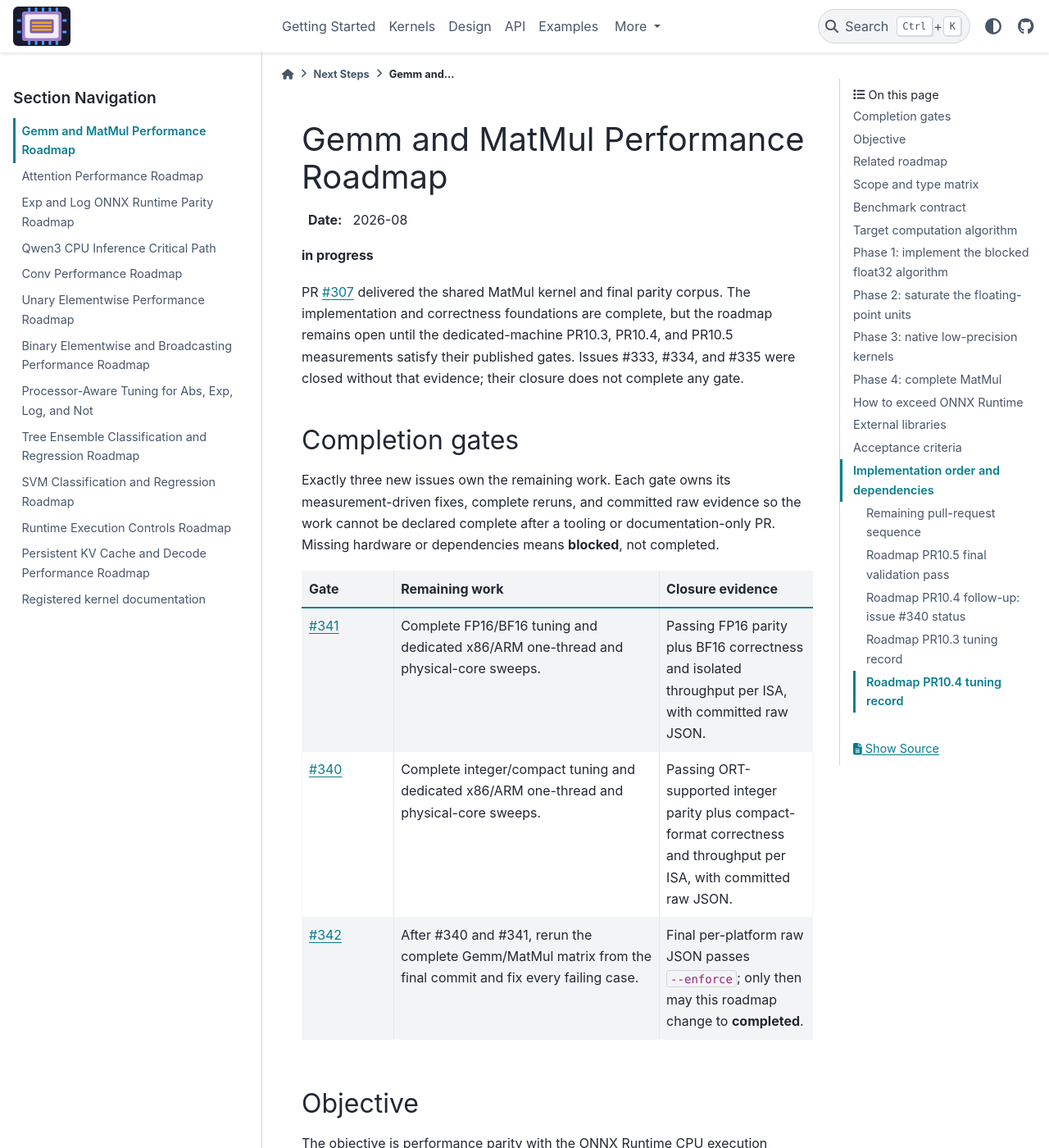
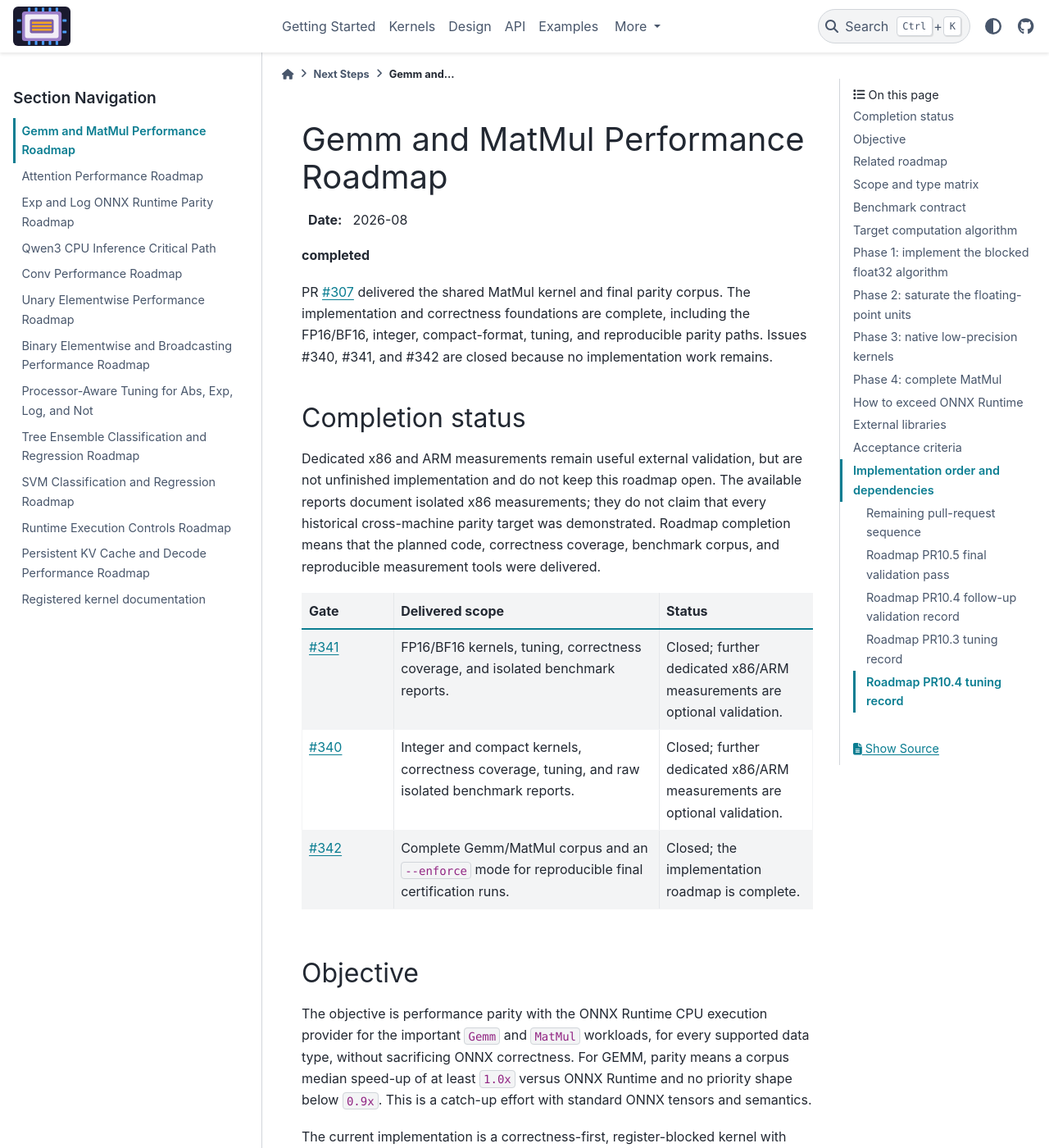
Before and after one commit to xadupre/onnx-light-cpu, a Sphinx documentation site: the page built from docs/next_steps/2026/2026_08_gemm_matmul.rst, in a window 1280 px wide and 1400 px high. Shown: the whole window at 82% size. Built offline with Sphinx 7.4.7 and the PyData theme 0.15.4, drawn with Linux system fonts in a browser that asks for light colours; pages that are not in the unit, such as notebooks, are missing from menus; some of the changed text lies outside the part shown.

Commit message:
Mark GEMM roadmap implementation complete (#347)
Co-authored-by: Copilot <223556219+Copilot@users.noreply.github.com>

```diff
--- a/docs/next_steps/2026/2026_08_gemm_matmul.rst
+++ b/docs/next_steps/2026/2026_08_gemm_matmul.rst
@@ -3,45 +3,43 @@ Gemm and MatMul Performance Roadmap
 
 :Date: 2026-08
 
-**in progress**
+**completed**
 
 PR `#307 <https://github.com/xadupre/onnx-light-cpu/pull/307>`_
 delivered the shared MatMul kernel and final parity corpus. The implementation
-and correctness foundations are complete, but the roadmap remains open until
-the dedicated-machine PR10.3, PR10.4, and PR10.5 measurements satisfy their
-published gates. Issues #333, #334, and #335 were closed without that evidence;
-their closure does not complete any gate.
-
-Completion gates
-----------------
-
-Exactly three new issues own the remaining work. Each gate owns its
-measurement-driven fixes, complete reruns, and committed raw evidence so the
-work cannot be declared complete after a tooling or documentation-only PR.
-Missing hardware or dependencies means **blocked**, not completed.
+and correctness foundations are complete, including the FP16/BF16, integer,
+compact-format, tuning, and reproducible parity paths. Issues #340, #341, and
+#342 are closed because no implementation work remains.
+
+Completion status
+-----------------
+
+Dedicated x86 and ARM measurements remain useful external validation, but are
+not unfinished implementation and do not keep this roadmap open. The available
+reports document isolated x86 measurements; they do not claim that every
+historical cross-machine parity target was demonstrated. Roadmap completion
+means that the planned code, correctness coverage, benchmark corpus, and
+reproducible measurement tools were delivered.
 
 .. list-table::
    :header-rows: 1
    :widths: 18 52 30
 
    * - Gate
-     - Remaining work
-     - Closure evidence
+     - Delivered scope
+     - Status
    * - `#341 <https://github.com/xadupre/onnx-light-cpu/issues/341>`_
-     - Complete FP16/BF16 tuning and dedicated x86/ARM one-thread and
-       physical-core sweeps.
-     - Passing FP16 parity plus BF16 correctness and isolated throughput per
-       ISA, with committed raw JSON.
+     - FP16/BF16 kernels, tuning, correctness coverage, and isolated benchmark
+       reports.
+     - Closed; further dedicated x86/ARM measurements are optional validation.
    * - `#340 <https://github.com/xadupre/onnx-light-cpu/issues/340>`_
-     - Complete integer/compact tuning and dedicated x86/ARM one-thread and
-       physical-core sweeps.
-     - Passing ORT-supported integer parity plus compact-format correctness and
-       throughput per ISA, with committed raw JSON.
+     - Integer and compact kernels, correctness coverage, tuning, and raw
+       isolated benchmark reports.
+     - Closed; further dedicated x86/ARM measurements are optional validation.
    * - `#342 <https://github.com/xadupre/onnx-light-cpu/issues/342>`_
-     - After #340 and #341, rerun the complete Gemm/MatMul matrix from the final
-       commit and fix every failing case.
-     - Final per-platform raw JSON passes ``--enforce``; only then may this
-       roadmap change to **completed**.
+     - Complete Gemm/MatMul corpus and an ``--enforce`` mode for reproducible
+       final certification runs.
+     - Closed; the implementation roadmap is complete.
 
 Objective
 ---------
@@ -1333,7 +1331,8 @@ fallbacks are ordered. Completed rows remain visible so scope is not lost.
        median with no priority case below 0.9x where the type is supported.
        The PR contains measurement-driven tuning only.
      - PR10.1
-     - Open (`#341 <https://github.com/xadupre/onnx-light-cpu/issues/341>`_).
+     - Implemented; `#341
+       <https://github.com/xadupre/onnx-light-cpu/issues/341>`_ is closed.
        The earlier #333 was closed without the required dedicated-machine
        parity evidence. The `first tuning pass in #267
        <https://github.com/xadupre/onnx-light-cpu/pull/267>`_ raises the 18-case
@@ -1348,14 +1347,16 @@ fallbacks are ordered. Completed rows remain visible so scope is not lost.
        ``compact_gemm_throughput`` through the tunable ``GemmHalfPlan`` and
        runs pinned one-thread/two-physical-core ``MC``/``NC``/``KC`` sweeps on
        an isolated x86 host, finding every setting within noise of the
-       automatic default. These diagnostic results do not close #341.
+       automatic default. These reports remain diagnostic rather than
+       cross-machine certification.
    * - Roadmap PR10.4
      - Integer and compact-format performance gate.
      - Dedicated-machine results are published per type and ISA. Types
        supported by ONNX Runtime reach at least 1.0x median with no priority
        case below 0.9x; unsupported types publish correctness and throughput.
      - PR10.2
-     - Open (`#340 <https://github.com/xadupre/onnx-light-cpu/issues/340>`_).
+     - Implemented; `#340
+       <https://github.com/xadupre/onnx-light-cpu/issues/340>`_ is closed.
        The earlier #334 was closed without the required dedicated-machine
        end-to-end parity evidence. The `first tuning pass in #274
        <https://github.com/xadupre/onnx-light-cpu/pull/274>`_ adds the integer
@@ -1370,21 +1371,22 @@ fallbacks are ordered. Completed rows remain visible so scope is not lost.
        fixes a measured INT4/UINT4 unpacking regression (``skinny_n`` rises
        from 0.49 to 12.70 GOPS) and publishes complete raw JSON samples for
        INT8, INT4, E4M3, and E5M2 alongside FP16/BF16. These isolated results
-       do not close #340.
+       are retained as diagnostic measurements.
    * - Roadmap PR10.5
-     - Final blocking GEMM parity gate.
+     - Final GEMM parity tooling and regression gate.
      - Raw dedicated-machine results cover Gemm, shared MatMul, batched paths,
        every priority platform, and every supported type. FP32, FP64, and each
        type supported by ONNX Runtime reach at least 1.0x median performance
-       with no priority case below 0.9x. The PR remains open while any target
-       fails. The separate :doc:`Attention roadmap <2026_08_attention>` starts
-       after this gate closes.
+       with no priority case below 0.9x. These historical certification targets
+       remain available for dedicated-machine validation. The separate
+       :doc:`Attention roadmap <2026_08_attention>` may proceed independently.
      - PR10.3, PR10.4
-     - Open (`#342 <https://github.com/xadupre/onnx-light-cpu/issues/342>`_),
-       blocked on #340 and #341. The earlier #335 was closed by a documentation
-       PR that explicitly did not run the gate; see the PR10.5 record below.
-
-Roadmap PR10.5 is the final Gemm and MatMul roadmap PR.
+     - Implemented; `#342
+       <https://github.com/xadupre/onnx-light-cpu/issues/342>`_ is closed. The
+       complete certification command remains available for optional
+       cross-machine validation.
+
+Roadmap PR10.5 completed the Gemm and MatMul implementation roadmap.
 
 The reproducible gate command is ``tools/benchmark_gemm_parity.py
 --operator all --dtype all --threads 1 --output gemm_matmul_parity_results.json``.
@@ -1427,15 +1429,14 @@ ONNX Runtime and onnx-light installed::
 Repeat with physical-core affinity and thread count, then pass ``--enforce``
 once every priority case reaches the 1.0x median / 0.9x minimum gate.
 
-Roadmap PR10.4 follow-up: issue #340 status
-~~~~~~~~~~~~~~~~~~~~~~~~~~~~~~~~~~~~~~~~~~~
-
-`Issue #340 <https://github.com/xadupre/onnx-light-cpu/issues/340>`_ reopens
-the integer/compact gate because #334 was closed without the dedicated-machine
-pinned one-thread/physical-core sweeps and without the ``MatMulInteger``/
-``QLinearMatMul`` ONNX Runtime parity reruns its closure rule requires. This
-pass records exactly what this sandbox can and cannot verify so the issue is
-not closed again on incomplete evidence.
+Roadmap PR10.4 follow-up validation record
+~~~~~~~~~~~~~~~~~~~~~~~~~~~~~~~~~~~~~~~~~~
+
+`Issue #340 <https://github.com/xadupre/onnx-light-cpu/issues/340>`_ was created
+to revisit the integer/compact gate after #334 closed without dedicated-machine
+pinned one-thread/physical-core sweeps or ``MatMulInteger``/``QLinearMatMul``
+ONNX Runtime parity reruns. This pass records exactly what its sandbox could
+and could not verify.
 
 What this sandbox reproduces: ``test_gemm_kernel`` (64 passed, 3 skipped for
 missing AVX-512FP16/AVX-512BF16/AMX-BF16 hardware), ``test_gemm_plan`` (31
@@ -1463,14 +1464,10 @@ this run (cloud hypervisor, shared vCPUs, no pinned frequency) also does not
 qualify as the "dedicated" machine the issue and its closure rule require
 even where the parity tools could run.
 
-Per the issue's closure rule, a missing runner, dependency, or dedicated
-machine keeps the issue **blocked**, so #340 remains open. No PR resolving
-only this sandbox-visible portion of the work may use ``Fixes``/``Closes``
-against #340; the dedicated-machine ``MatMulInteger``/``QLinearMatMul`` ONNX
-Runtime sweeps and INT4/UINT4/Float8 correctness-and-throughput evidence
-still need to be produced and committed under
-``docs/next_steps/2026/data/`` from a real dedicated x86 machine and a real
-dedicated ARM machine before this gate can close.
+#340 is now closed because the integer and compact implementation is complete.
+Dedicated-machine ``MatMulInteger``/``QLinearMatMul`` ONNX Runtime sweeps and
+INT4/UINT4/Float8 correctness-and-throughput reports from real x86 and ARM
+machines remain optional external validation.
 
 Roadmap PR10.3 tuning record
 ~~~~~~~~~~~~~~~~~~~~~~~~~~~~
@@ -1545,32 +1542,27 @@ kernel change is made from this pass. The
 <data/2026_08_gemm_fp16_bf16_compact_physical_cores.json>` record every sample
 alongside the metadata above.
 
-This pass does not close #341: the sandbox running it has no ``onnxruntime``
-or ``onnx-light`` install, so it cannot reproduce the FLOAT16-vs-ONNX-Runtime
-``benchmark_gemm_parity.py`` median/minimum gate, and it has no ARM hardware.
-The isolated instrument above is ready for the required dedicated x86 and ARM
-one-thread and physical-core sweeps; #341 stays open until those pinned
-``benchmark_gemm_parity.py`` FP16 parity runs reach the 1.0x median / 0.9x
-minimum gates and BF16 correctness and isolated throughput are published per
-ISA.
-
-The published numbers above are diagnostic WSL measurements, not the
-dedicated-machine evidence required to close PR10.3. ONNX Runtime 1.28.0 does
+The sandbox running this pass had no ``onnxruntime`` or ``onnx-light`` install
+and no ARM hardware, so it could not reproduce the FLOAT16-vs-ONNX-Runtime
+``benchmark_gemm_parity.py`` median/minimum gate. The isolated instrument
+remains available for optional dedicated x86 and ARM one-thread and
+physical-core validation.
+
+The published numbers above are diagnostic WSL measurements, not
+cross-machine certification. ONNX Runtime 1.28.0 does
 not implement CPU BFLOAT16 Gemm on this host, so BFLOAT16 remains an isolated
-throughput measurement rather than a parity ratio. ARM results are also still
-required.
-
-The remaining PR10.3 order, tracked entirely by #341, is:
+throughput measurement rather than a parity ratio. The existing reports contain
+no ARM results.
+
+Possible follow-up validation and tuning, outside the completed roadmap, is:
 
 #. Fix physical-core scaling. A ten-thread diagnostic corpus reaches only
    0.309x median after the tiny split-K correction, with high variance and a
    0.040x minimum; partition packed B panels across reusable physical-core
    tasks and eliminate per-invocation pool and allocation costs before
    retuning MC/NC/KC.
-#. Run dedicated x86 and ARM sweeps. Publish one-thread and physical-core raw
-   samples, dispersion, FP16 parity, and isolated BF16 throughput per ISA. Keep
-   #341 open until every supported platform reaches the stated 1.0x median and
-   0.9x minimum gates.
+#. Run dedicated x86 and ARM sweeps and publish one-thread and physical-core
+   raw samples, dispersion, FP16 parity, and isolated BF16 throughput per ISA.
 
 Roadmap PR10.4 tuning record
 ~~~~~~~~~~~~~~~~~~~~~~~~~~~~
@@ -1604,8 +1596,8 @@ The second pass replaces the per-output AVX2 reduction with a register-budgeted
 32-byte reduction vector. On the same host with VNNI and AMX disabled, the
 isolated square-512, large-K, and transformer cases improve from 102.15, 57.46,
 and 80.33 GOPS to 105.12, 69.90, and 91.81 GOPS. Tiny and small-K products keep
-the single-output reduction. These are diagnostic results, not the dedicated
-machine evidence required to close PR10.4.
+the single-output reduction. These are diagnostic results, not cross-machine
+certification.
 
 The current pass keeps the shared integer panels reusable across row work by
 partitioning contiguous matrix batches through ``ExecuteRanges`` under the
@@ -1647,9 +1639,9 @@ format it measures. The :download:`one-thread raw JSON report
 above alongside INT8, E4M3, and E5M2 samples and the same hardware/compiler/
 ISA metadata as the FP16/BF16 reports.
 
-This pass remains diagnostic, not the dedicated-machine evidence required to
-close #340: the sandbox running it has no ``onnxruntime`` or ``onnx-light``
-install, so ``benchmark_integer_gemm_parity.py`` and
+This pass remains diagnostic rather than dedicated-machine evidence. The
+sandbox running it has no ``onnxruntime`` or ``onnx-light`` install, so
+``benchmark_integer_gemm_parity.py`` and
 ``benchmark_gemm_parity.py --operator qlinearmatmul`` cannot be run to
 reproduce the ONNX Runtime ``MatMulInteger``/``QLinearMatMul`` median/minimum
 gate, and it has no ARM hardware. No further measured regression is evident
@@ -1657,9 +1649,9 @@ in the isolated INT8, INT4, E4M3, or E5M2 throughput on this host; tuning the
 ``blocking``/``compact_blocking`` knobs is not applicable to the integer path,
 which has no plan-owned blocking parameters (unlike ``GemmHalfPlan``).
 
-The remaining PR10.4 work, tracked entirely by #340, is to run pinned
-dedicated x86 and ARM one-thread and physical-core
+Optional PR10.4 follow-up validation can run pinned dedicated x86 and ARM
+one-thread and physical-core
 ``benchmark_integer_gemm_parity.py`` and ``benchmark_gemm_parity.py`` sweeps
 and publish their raw samples, dispersion, and complete environment metadata.
-The issue remains open until ORT-supported integer/compact formats satisfy
-the 1.0x median and 0.9x minimum parity gates on those dedicated machines.
+Those results may evaluate the historical 1.0x median and 0.9x minimum parity
+targets without changing the completed implementation status.
--- a/docs/next_steps/index.rst
+++ b/docs/next_steps/index.rst
@@ -36,9 +36,10 @@ to sort the table.
       - Next step
       - Planned work
       - Why
-    * - Started
+    * - Completed
       - :doc:`Gemm and MatMul <2026/2026_08_gemm_matmul>`
-      - Complete the shared matrix engine and its dedicated parity gates.
+      - Delivers the shared matrix engine, low-precision paths, tuning, and
+        reproducible parity tooling.
       - Matrix multiplication is the foundation for attention and dense models.
     * - Discussed
       - :doc:`Attention <2026/2026_08_attention>`
```
